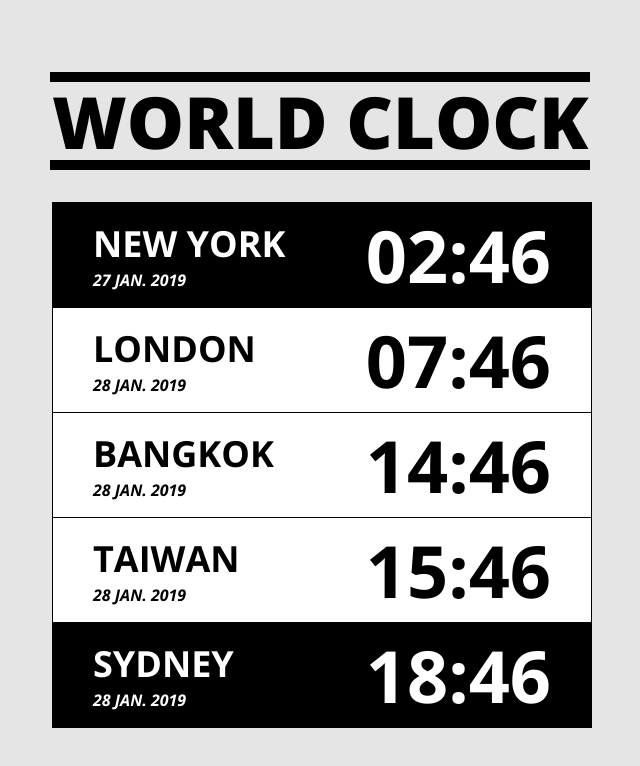
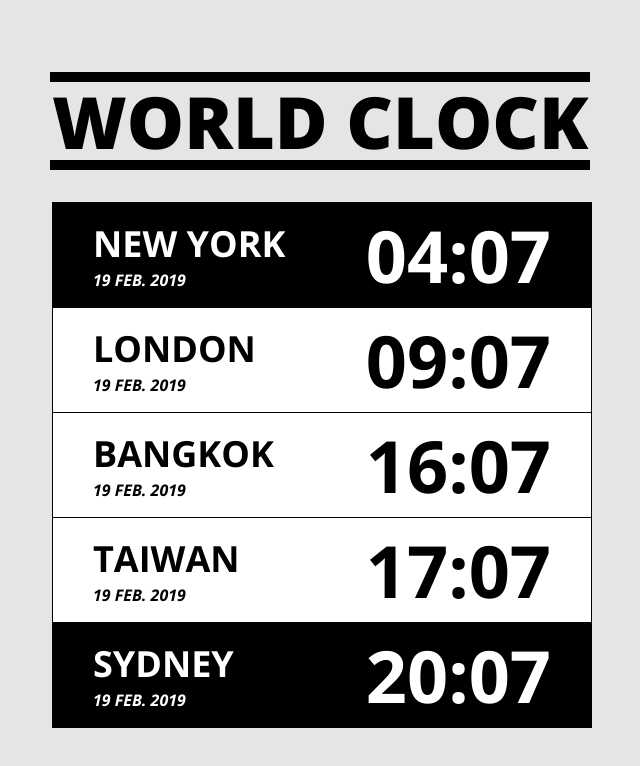
Before and after one commit to pvt5r486/JSD4_TimeZone, a plain HTML site: page index.html in a window 1280 px wide. Shown: the whole page, without its empty margins (318-958 px from the left). Drawn offline with nearby package versions, Linux system fonts and the light colour scheme.

Commit message:
JS部分完成

```diff
--- a/index.html
+++ b/index.html
@@ -13,41 +13,7 @@
       <div class="timeZone">
           <h1 class="title">world clock</h1>
           <ul class="timeList">
-            <li>
-              <h3>
-                NEW YORK
-                <span>27 JAN. 2019</span>
-              </h3>
-              <span class="nowTime">02:46</span>
-            </li>
-            <li>
-              <h3>
-                LONDON
-                <span>28 JAN. 2019</span>
-              </h3>
-              <span class="nowTime">07:46</span>
-            </li>
-            <li>
-              <h3>
-                BANGKOK
-                <span>28 JAN. 2019</span>
-              </h3>
-              <span class="nowTime">14:46</span>
-            </li>
-            <li>
-              <h3>
-                TAIWAN
-                <span>28 JAN. 2019</span>
-              </h3>
-              <span class="nowTime">15:46</span>
-            </li>
-            <li>
-              <h3>
-                SYDNEY
-                <span>28 JAN. 2019</span>
-              </h3>
-              <span class="nowTime">18:46</span>
-            </li>
+            <!-- JS 產生 -->
           </ul>
       </div>
     </div>
--- a/js/all.js
+++ b/js/all.js
@@ -0,0 +1,63 @@
+// 執行時先做一次, 接著每秒運行一次
+printTimeZone();
+setInterval(printTimeZone, 1000);
+
+function printTimeZone(){
+  const el = document.querySelector('.timeList');
+  const timeZoneArray = [getLocalTime('NEW YORK'), getLocalTime('LONDON'), getLocalTime('BANGKOK'), getLocalTime(), getLocalTime('SYDNEY')];
+  let htmlStr = '';
+  timeZoneArray.forEach((item) => {
+    htmlStr = htmlStr + `
+    <li>
+      <h3>
+        ${item.countryName}
+        <span>${item.day} ${item.monthStr}. ${item.year}</span>
+      </h3>
+      <span class="nowTime">${item.time}</span>
+    </li>
+    `
+  });
+  el.innerHTML = htmlStr;
+}
+
+function getLocalTime(country = 'TAIWAN'){
+  // Date 物件是基於世界標準時間（UTC）
+  let d = new Date();
+  let targetCountry;
+  let localTimeZone;
+  const timeFormat = 'zh-TW';
+  switch (country) {
+    case 'NEW YORK':
+    targetCountry = 'America/New_York';
+      break;
+    case 'LONDON':
+    targetCountry = 'Europe/London';
+      break;
+    case 'BANGKOK':
+    targetCountry = 'Asia/Bangkok';
+      break;
+    case 'SYDNEY':
+    targetCountry = 'Australia/Sydney';
+      break;
+    case 'TAIWAN':
+    targetCountry = 'Asia/Taipei';
+      break;
+  }
+  localTimeZone = d.toLocaleString(timeFormat, { timeZone: targetCountry, hour12: false });
+  return dateFormat(country, localTimeZone);
+}
+
+function dateFormat(country,date){
+  const monthArr = ['JAN', 'FEB', 'MAR', 'APR', 'MAY', 'JUN', 'JUL', 'AUG', 'SEP', 'OCT', 'NOV', 'DEC'];
+  let dateStr = date.split(' ')[0];
+  let timeStr = date.split(' ')[1];
+  let month = dateStr.split('/')[1]
+  const dateObj = {
+    countryName: country,
+    time: timeStr.split(':')[0] + ':' + timeStr.split(':')[1],
+    monthStr: monthArr[month - 1],
+    year: dateStr.split('/')[0],
+    day: dateStr.split('/')[2],
+  }
+  return dateObj;
+}
```
Also changed, not shown: 1 other file.
